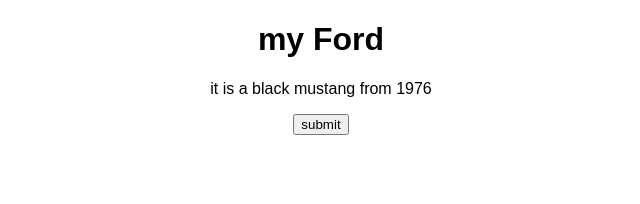
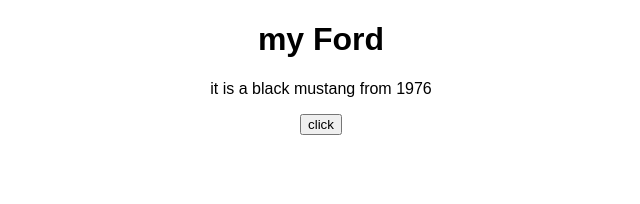
Before and after one commit to krohit2552/React-Learning-through-making-module-Everyday, a React (Create React App) app in the folder 07/: page / in a window 1280 px wide. Shown: the top 204 px of the page, without its empty margins (319-959 px from the left). Built offline with nearby package versions, Linux system fonts and the light colour scheme.

Commit message:
add button

```diff
--- a/07/src/TwentyTwo.js
+++ b/07/src/TwentyTwo.js
@@ -17,7 +17,7 @@
         <h1>my {car.brand}</h1>
         <p> it is a {car.color} {car.model} from {car.year}</p>
         <button type="button" onClick={updateColor}>
-            submit
+            click
         </button>
     </div>
   )
```
